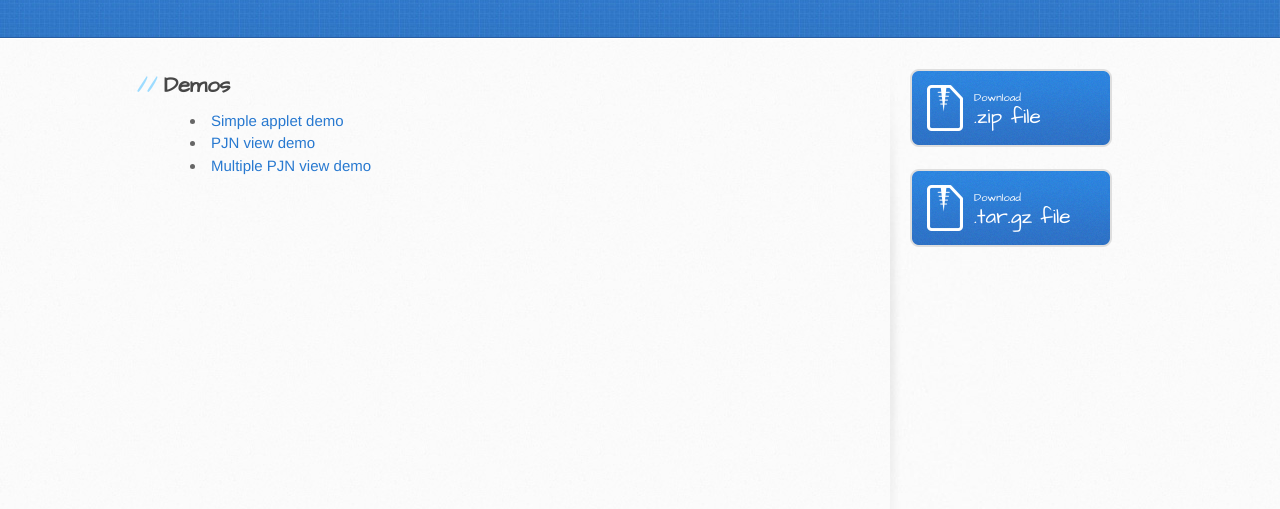
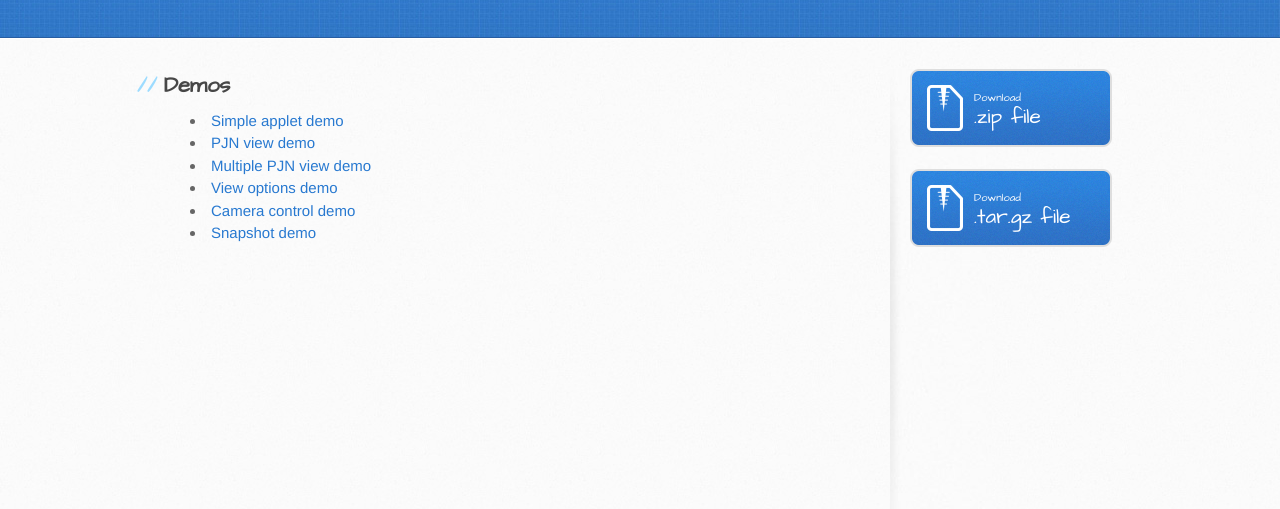
Before and after one commit to mi-g/jquery-jocly, a plain HTML site: page index.html in a window 1280 px wide. Shown: the part 197-706 px from the top of the page. Drawn offline with nearby package versions, Linux system fonts and the light colour scheme.

Commit message:
added links to 3 new demo pages

```diff
--- a/index.html
+++ b/index.html
@@ -38,6 +38,9 @@
         	<li><a href="simple-hvsc.html">Simple applet demo</a></li>
         	<li><a href="view-pjn.html">PJN view demo</a></li>
         	<li><a href="view-pjn2.html">Multiple PJN view demo</a></li>
+        	<li><a href="view-options.html">View options demo</a></li>
+        	<li><a href="camera-control.html">Camera control demo</a></li>
+        	<li><a href="snapshot.html">Snapshot demo</a></li>
         	</ul>
 
         </section>
```
